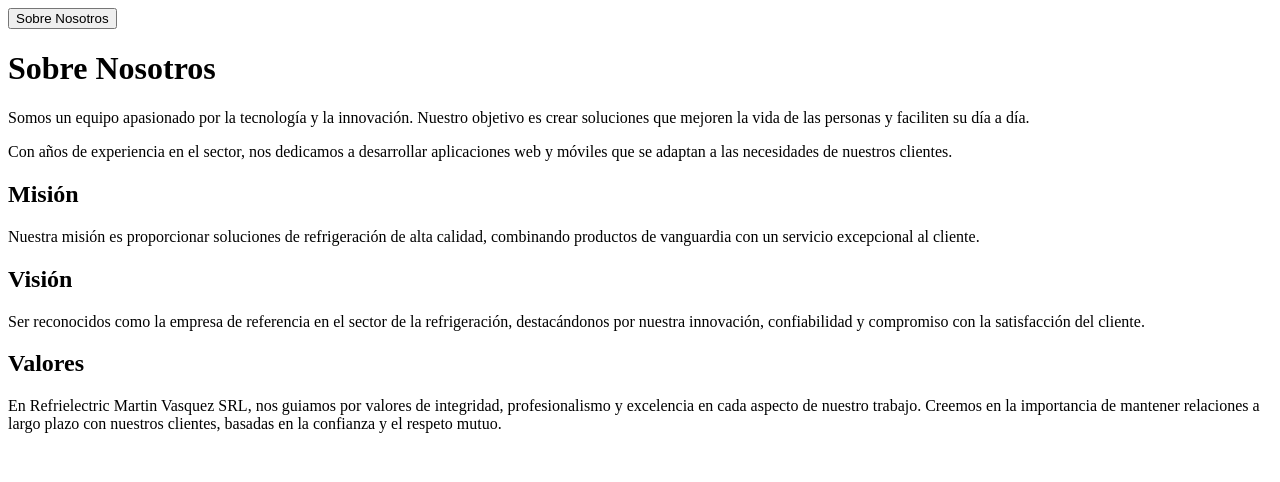
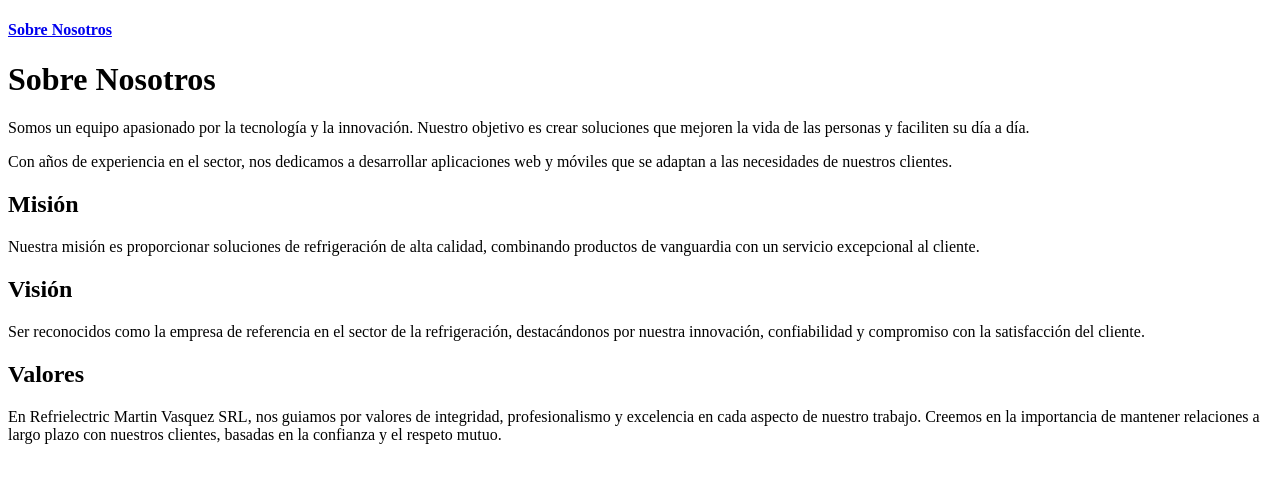
Before and after one commit to khaterine17/Proyecto-Final, a React (Vite) app in the folder proyecto_final/: page /SobreNosotros in a window 1280 px wide. Shown: the top 482 px of the page. Built offline with nearby package versions, Linux system fonts and the light colour scheme.

Commit message:
quitar button

```diff
--- a/proyecto_final/src/App.jsx
+++ b/proyecto_final/src/App.jsx
@@ -7,7 +7,7 @@ function App() {
     <div>
       <nav>
         <Link to="/SobreNosotros">
-          <button>Sobre Nosotros</button>
+          <h4>Sobre Nosotros</h4>
         </Link>
       </nav>
 
```
